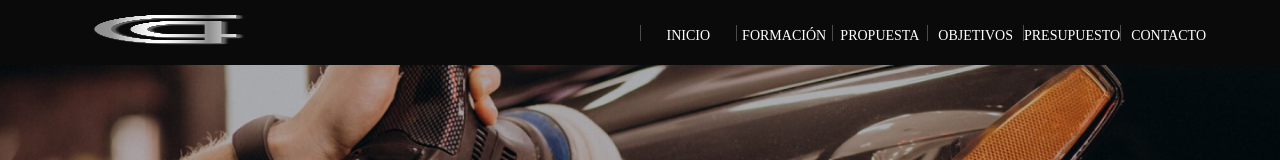
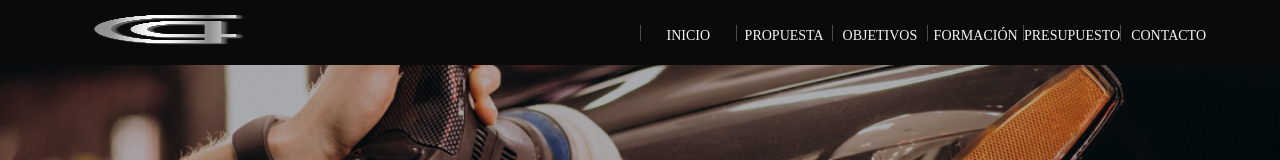
Before and after one commit to justinait/centerdetail, a React (Vite) app: page / in a window 1280 px wide. Shown: the top 160 px of the page. Built offline with nearby package versions, Linux system fonts and the light colour scheme.

Commit message:
contenido de franquicias

```diff
--- a/src/Components/About/About3.css
+++ b/src/Components/About/About3.css
@@ -4,6 +4,7 @@
     align-items: center;
     width: 90%;
     margin: auto;
+    /* padding-bottom: 40px; */
 }
 
 .objetivosContainer h2 {
--- a/src/Components/Navbar/Navbar.css
+++ b/src/Components/Navbar/Navbar.css
@@ -14,7 +14,7 @@
 }
 .burgerMenu {
     color: white;
-    color: #969696;
+    /* color: #969696; */
     font-size: 2em !important;
 }
 .dropdown {
@@ -26,7 +26,7 @@
     padding: 6% 40px 4% 0;
     background: black;
     text-align: right;
-    color: white;
+    color: #f4f4f4;
     border-radius: 0 0 5px 5px;
 }
 
--- a/src/Components/Navbar/Navbar.jsx
+++ b/src/Components/Navbar/Navbar.jsx
@@ -25,10 +25,9 @@ function Navbar() {
 
   const secciones = [
     { nombre: 'INICIO', id: 'inicio', className: '' },
+    { nombre: 'PROPUESTA', id: 'propuesta', className: ''},
+    { nombre: 'OBJETIVOS', id: 'objetivos', className: ''},
     { nombre: 'FORMACIÓN', id: 'formacion', className: ''},
-    { nombre: 'PROPUESTA', id: 'propuesta', className: ''},
-    // { nombre: 'PUNTOS CLAVE', id: 'claves', className: ''},
-    { nombre: 'OBJETIVOS', id: 'objetivos', className: ''},
     { nombre: 'PRESUPUESTO', id: 'presupuesto', className: ''},
     { nombre: 'CONTACTO', id: 'contacto', className: ''}
   ];
--- a/src/Components/Techniques/Techniques.css
+++ b/src/Components/Techniques/Techniques.css
@@ -1,7 +1,7 @@
 .techniquesContainer {
     text-align: center;
     width: 80%;
-    margin: 40px auto;
+    margin: 60px auto;
 }
 .formacionText {
     font-size: 12px;
--- a/src/index.css
+++ b/src/index.css
@@ -8,8 +8,8 @@
   -webkit-font-smoothing: antialiased;
   -moz-osx-font-smoothing: grayscale;
 
-  /* #2d4047 */
-  /* f4f4f4 */
+  /* #2d4047 azul */
+  /* f4f4f4 blacno*/
 }
 
 body {
```
